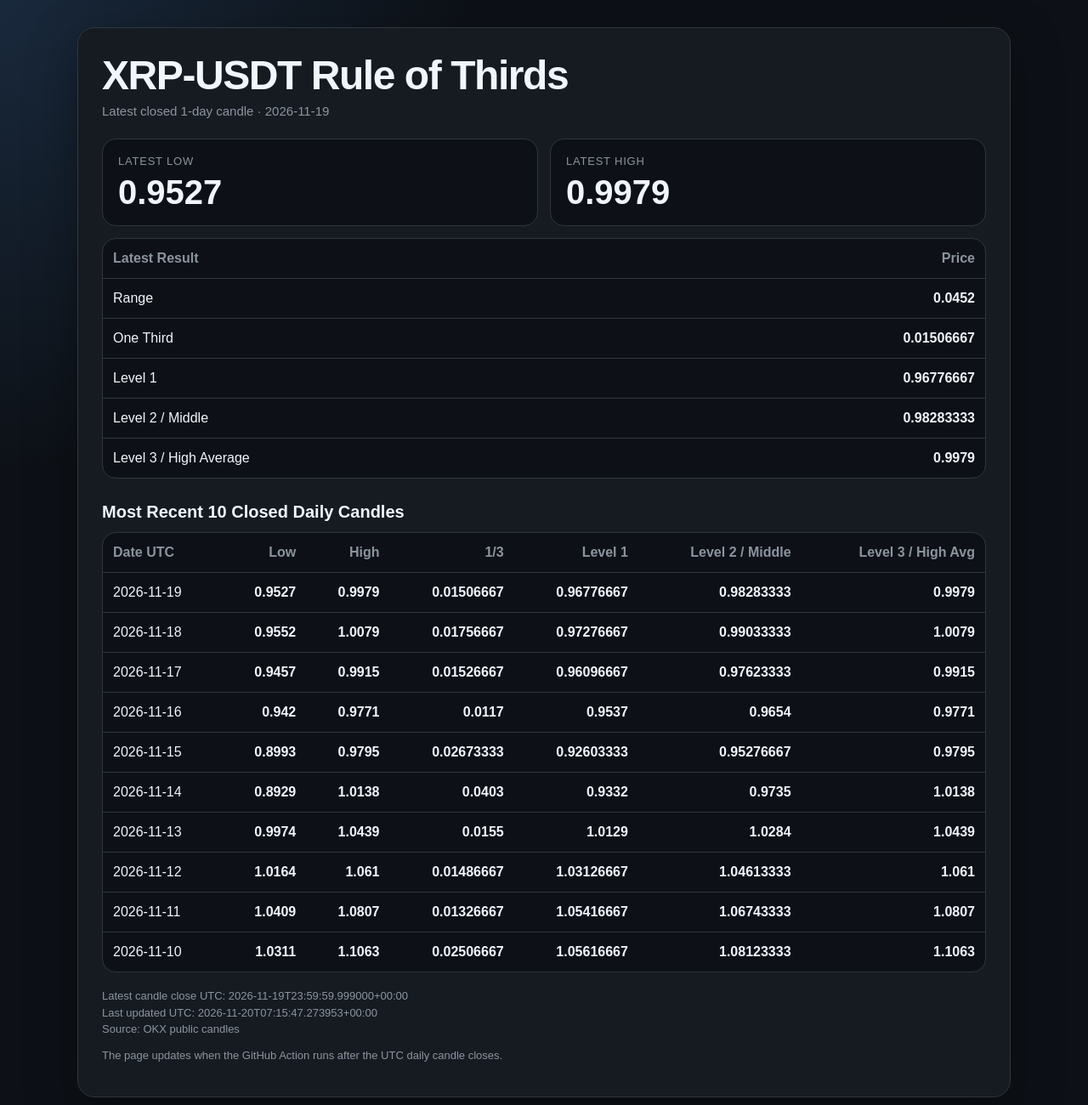
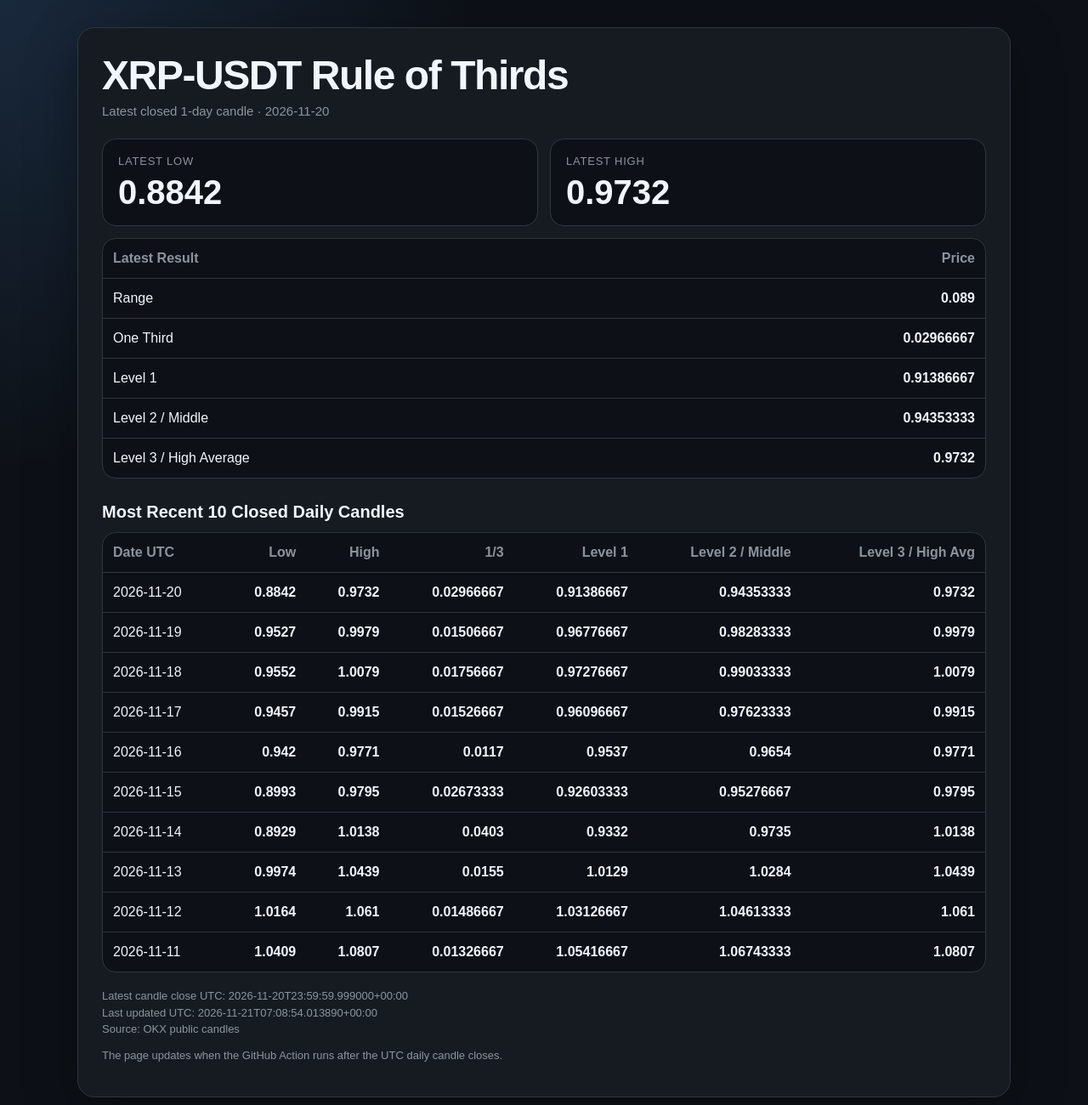
Before and after one commit to Einsteinmonkey/XRPoneDayCandlesRuleofThirds, a plain HTML site: page index.html in a window 1280 px wide. Shown: the whole page at 85% size. Drawn offline with Linux system fonts and the light colour scheme.

Commit message:
Update XRP/USDT rule of thirds

```diff
--- a/index.html
+++ b/index.html
@@ -114,27 +114,27 @@
 <body>
   <main>
     <h1>XRP-USDT Rule of Thirds</h1>
-    <p class="subtitle">Latest closed 1-day candle · 2026-11-19</p>
+    <p class="subtitle">Latest closed 1-day candle · 2026-11-20</p>
 
     <section class="price-grid">
       <div class="card">
         <span class="label">Latest Low</span>
-        <div class="value">0.9527</div>
+        <div class="value">0.8842</div>
       </div>
       <div class="card">
         <span class="label">Latest High</span>
-        <div class="value">0.9979</div>
+        <div class="value">0.9732</div>
       </div>
     </section>
 
     <div class="table-wrap latest-table">
       <table aria-label="Latest XRP USDT rule of thirds result">
         <tr><th>Latest Result</th><th>Price</th></tr>
-        <tr><td>Range</td><td>0.0452</td></tr>
-        <tr><td>One Third</td><td>0.01506667</td></tr>
-        <tr><td>Level 1</td><td>0.96776667</td></tr>
-        <tr><td>Level 2 / Middle</td><td>0.98283333</td></tr>
-        <tr><td>Level 3 / High Average</td><td>0.9979</td></tr>
+        <tr><td>Range</td><td>0.089</td></tr>
+        <tr><td>One Third</td><td>0.02966667</td></tr>
+        <tr><td>Level 1</td><td>0.91386667</td></tr>
+        <tr><td>Level 2 / Middle</td><td>0.94353333</td></tr>
+        <tr><td>Level 3 / High Average</td><td>0.9732</td></tr>
       </table>
     </div>
 
@@ -150,6 +150,15 @@
           <th>Level 2 / Middle</th>
           <th>Level 3 / High Avg</th>
         </tr>
+      <tr>
+        <td>2026-11-20</td>
+        <td>0.8842</td>
+        <td>0.9732</td>
+        <td>0.02966667</td>
+        <td>0.91386667</td>
+        <td>0.94353333</td>
+        <td>0.9732</td>
+      </tr>
       <tr>
         <td>2026-11-19</td>
         <td>0.9527</td>
@@ -231,21 +240,12 @@
         <td>1.06743333</td>
         <td>1.0807</td>
       </tr>
-      <tr>
-        <td>2026-11-10</td>
-        <td>1.0311</td>
-        <td>1.1063</td>
-        <td>0.02506667</td>
-        <td>1.05616667</td>
-        <td>1.08123333</td>
-        <td>1.1063</td>
-      </tr>
       </table>
     </div>
 
     <p class="meta">
-      Latest candle close UTC: 2026-11-19T23:59:59.999000+00:00<br>
-      Last updated UTC: 2026-11-20T07:15:47.273953+00:00<br>
+      Latest candle close UTC: 2026-11-20T23:59:59.999000+00:00<br>
+      Last updated UTC: 2026-11-21T07:08:54.013890+00:00<br>
       Source: OKX public candles
     </p>
     <p class="note">The page updates when the GitHub Action runs after the UTC daily candle closes.</p>
```
Also changed, not shown: results/history.csv (+10 -9 lines), 2 other files.
